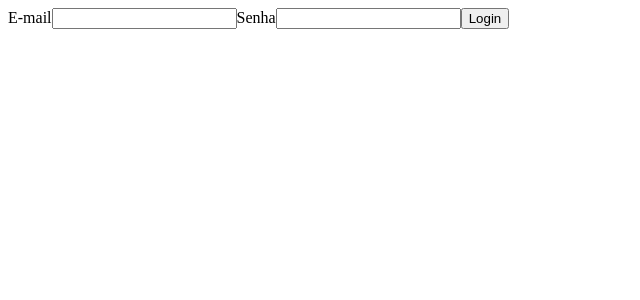
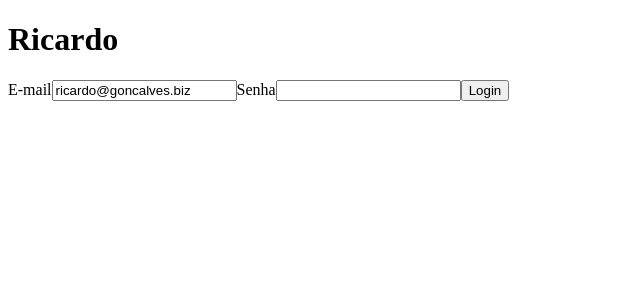
Before and after one commit to rgoncalvesrr/react-basico, a React (Create React App) app: page /login in a window 1280 px wide. Shown: the top 300 px of the page, without its empty margins (0-640 px from the left). Built offline with nearby package versions, Linux system fonts and the light colour scheme.

Commit message:
feat: adiciona contexto para armazenar informações do usuário logado

```diff
--- a/package.json
+++ b/package.json
@@ -3,7 +3,7 @@
   "version": "0.1.0",
   "private": true,
   "scripts": {
-    "start": "BROWSE=none react-scripts start",
+    "start": "BROWSER=none react-scripts start",
     "build": "react-scripts build",
     "test": "react-scripts test",
     "eject": "react-scripts eject"
--- a/src/index.tsx
+++ b/src/index.tsx
@@ -1,12 +1,15 @@
 import ReactDOM from 'react-dom/client';
 import { BrowserRouter } from 'react-router-dom';
 import { AppRoutes } from './routes/Routes';
+import { UsuarioLogadoProvider } from './shared/contexts';
 
 const root = ReactDOM.createRoot(
   document.getElementById('root') as HTMLElement
 );
 root.render(
   <BrowserRouter>
-    <AppRoutes />
+    <UsuarioLogadoProvider>
+      <AppRoutes />
+    </UsuarioLogadoProvider>
   </BrowserRouter>
 );
--- a/src/pages/login/Login.tsx
+++ b/src/pages/login/Login.tsx
@@ -1,9 +1,11 @@
-import { useState } from "react";
+import { useContext, useState } from "react";
+import { UsuarioLogadoContext } from "../../shared/contexts";
 import { InputLogin } from "./components/InputLogin";
 
 
 export const Login = () => {
-    const [email, setEmail] = useState('');
+    const { nome, emailLogado } = useContext(UsuarioLogadoContext)
+    const [email, setEmail] = useState(emailLogado);
     const [password, setPassword] = useState('');
 
     const handlerLogin = () => {
@@ -12,10 +14,13 @@ export const Login = () => {
     }
 
     return (
-        <form>
-            <InputLogin type="email" label="E-mail" value={email} onChange={newValue => setEmail(newValue)} />
-            <InputLogin type="password" label="Senha" value={password} onChange={newValue => setPassword(newValue)} />
-            <button type="button" onClick={handlerLogin}>Login</button>
-        </form>
+        <>
+            <h1>{nome}</h1>
+            <form>
+                <InputLogin type="email" label="E-mail" value={email} onChange={newValue => setEmail(newValue)} />
+                <InputLogin type="password" label="Senha" value={password} onChange={newValue => setPassword(newValue)} />
+                <button type="button" onClick={handlerLogin}>Login</button>
+            </form>
+        </>
     );
 }
--- a/src/pages/login/components/InputLogin.tsx
+++ b/src/pages/login/components/InputLogin.tsx
@@ -2,7 +2,7 @@ import React from "react";
 
 interface IInputLoginProps {
     label: string;
-    value: string;
+    value?: string;
     type?: string;
     onChange: (newValue: string) => void;
 }
--- /dev/null
+++ b/src/shared/contexts/UsuarioLogado.tsx
@@ -0,0 +1,21 @@
+import React, { createContext } from "react";
+
+interface IUsuarioLogadoContextData {
+    nome: string;
+    emailLogado?: string;
+}
+
+interface IProps {
+    children: React.ReactNode;
+}
+
+export const UsuarioLogadoContext = createContext<IUsuarioLogadoContextData>({} as IUsuarioLogadoContextData);
+
+export const UsuarioLogadoProvider: React.FC<IProps> = ({ children }) => {
+    return (
+        <UsuarioLogadoContext.Provider value={{ nome: 'Ricardo', emailLogado: 'ricardo@goncalves.biz' }}>
+            {children}
+        </UsuarioLogadoContext.Provider>
+    );
+
+}
--- a/src/shared/contexts/index.js
+++ b/src/shared/contexts/index.js
@@ -1 +1 @@
-export { };
+export * from './UsuarioLogado';
```
